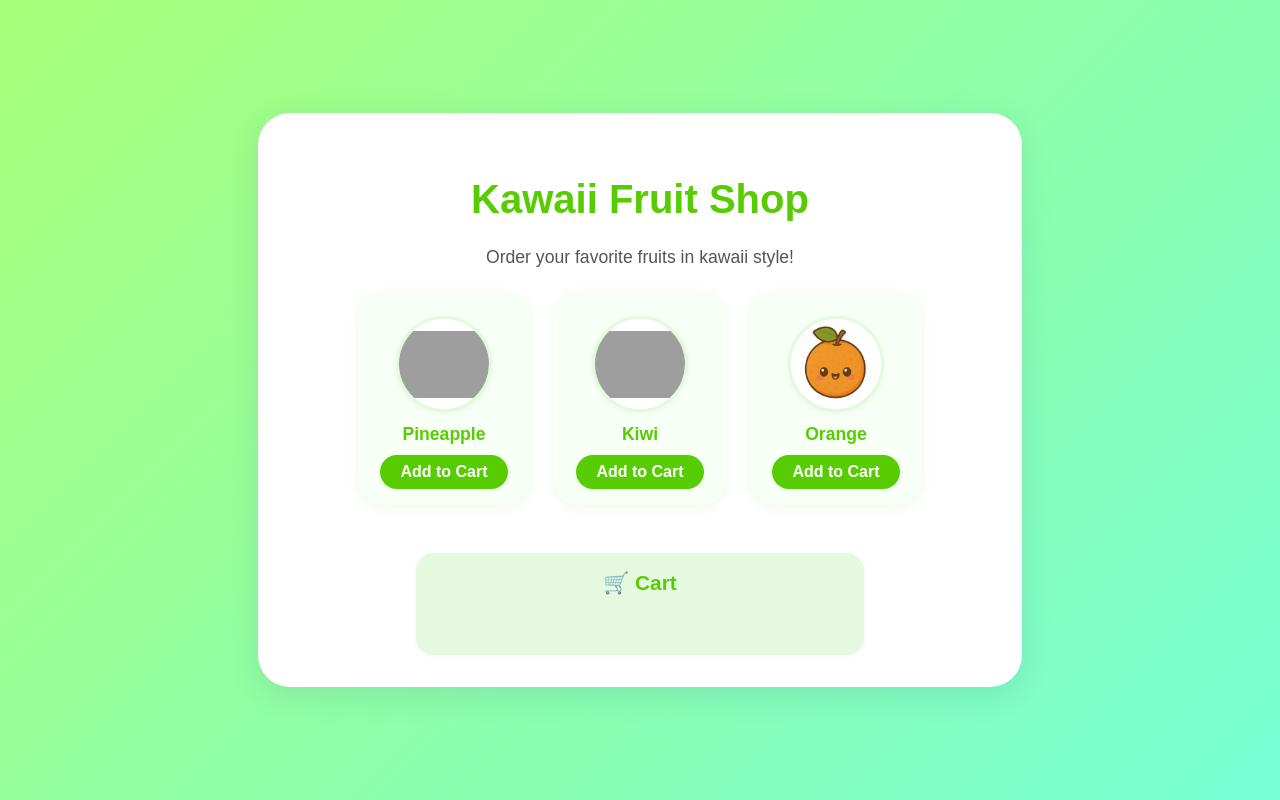
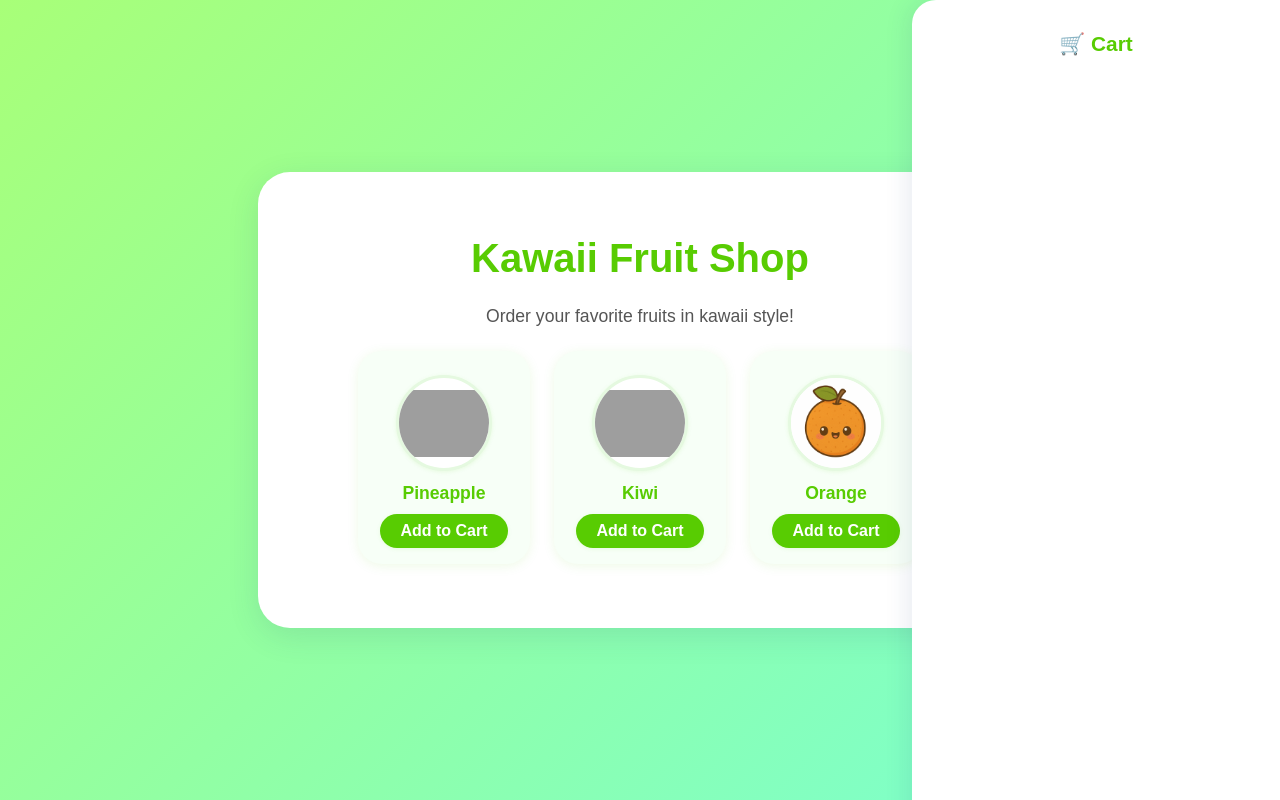
Before and after one commit to kianabahramian/my-homepage, a plain HTML site: page index.html in a window 1280 px wide. Drawn offline with Linux system fonts and the light colour scheme; grey boxes are pictures that could not be loaded.

Commit message:
cart drawer

```diff
--- a/index.html
+++ b/index.html
@@ -28,13 +28,14 @@
                         <button class="add-cart-btn">Add to Cart</button>
                     </div>
                 </div>
-                <div class="cart-area" id="cart-area">
-                    <h2>🛒 Cart</h2>
-                    <ul class="cart-list" id="cart-list">
-                        <!-- Cart items will appear here (UI only) -->
-                    </ul>
-                </div>
+                <!-- Cart drawer is now outside the main card -->
             </div>
+        </div>
+        <div class="cart-drawer" id="cart-area">
+            <h2>🛒 Cart</h2>
+            <ul class="cart-list" id="cart-list">
+                <!-- Cart items will appear here (UI only) -->
+            </ul>
         </div>
 </body>
 <style>
@@ -44,6 +45,40 @@
         pointer-events: none;
         transition: transform 0.7s cubic-bezier(.4,2,.6,1), opacity 0.7s;
         will-change: transform, opacity;
+    }
+    .cart-drawer {
+        position: fixed;
+        top: 0;
+        right: 0;
+        width: 320px;
+        height: 100vh;
+        background: #fff;
+        box-shadow: -4px 0 24px rgba(30,60,114,0.10);
+        border-top-left-radius: 24px;
+        border-bottom-left-radius: 24px;
+        padding: 32px 24px 24px 24px;
+        display: flex;
+        flex-direction: column;
+        align-items: center;
+        z-index: 2000;
+        transition: box-shadow 0.2s;
+    }
+    .cart-drawer h2 {
+        font-family: 'Baloo 2', Arial, sans-serif;
+        color: #58cc02;
+        font-size: 1.3rem;
+        margin: 0 0 10px 0;
+        text-align: center;
+    }
+    .cart-list {
+        list-style: none;
+        padding: 0;
+        margin: 0;
+        min-height: 32px;
+        text-align: center;
+        color: #333;
+        font-size: 1.1rem;
+        width: 100%;
     }
 </style>
 <script>
```
